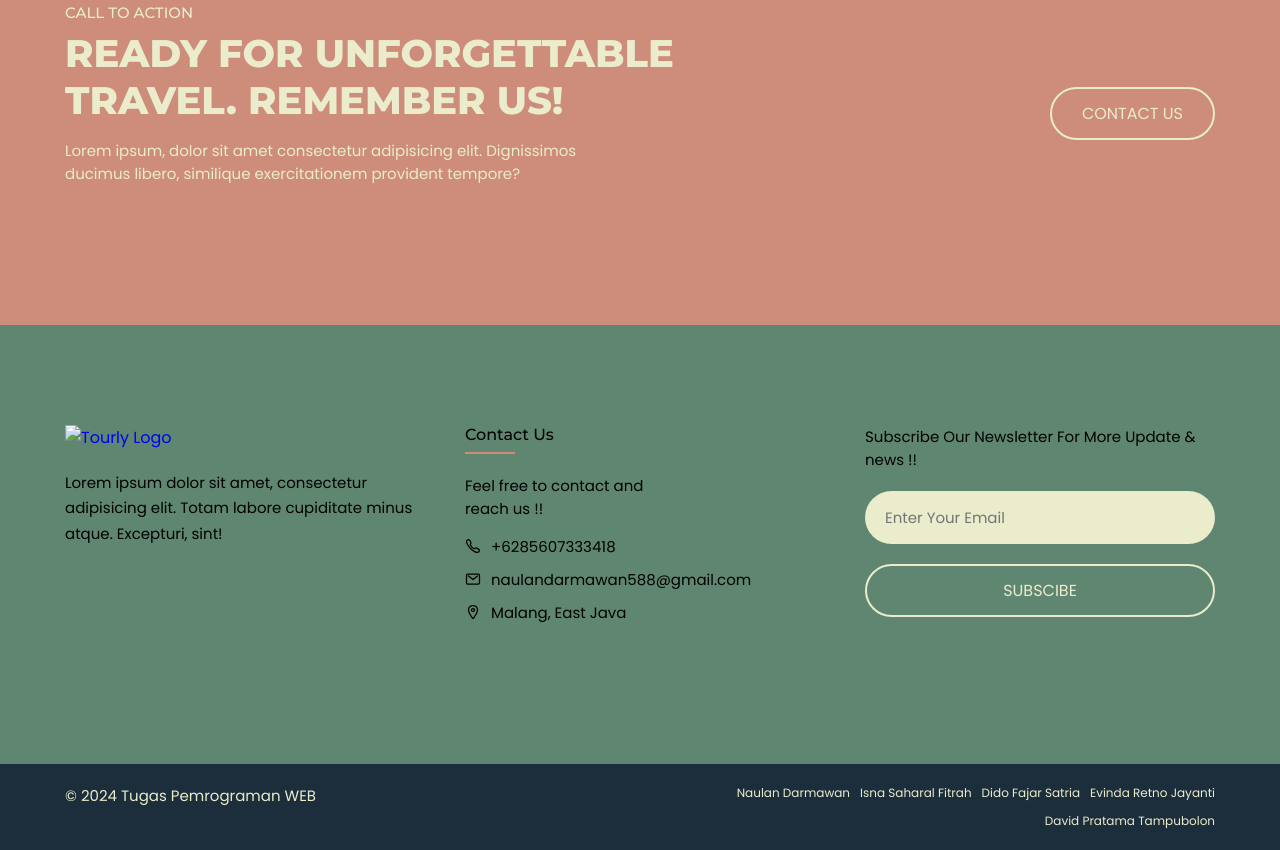
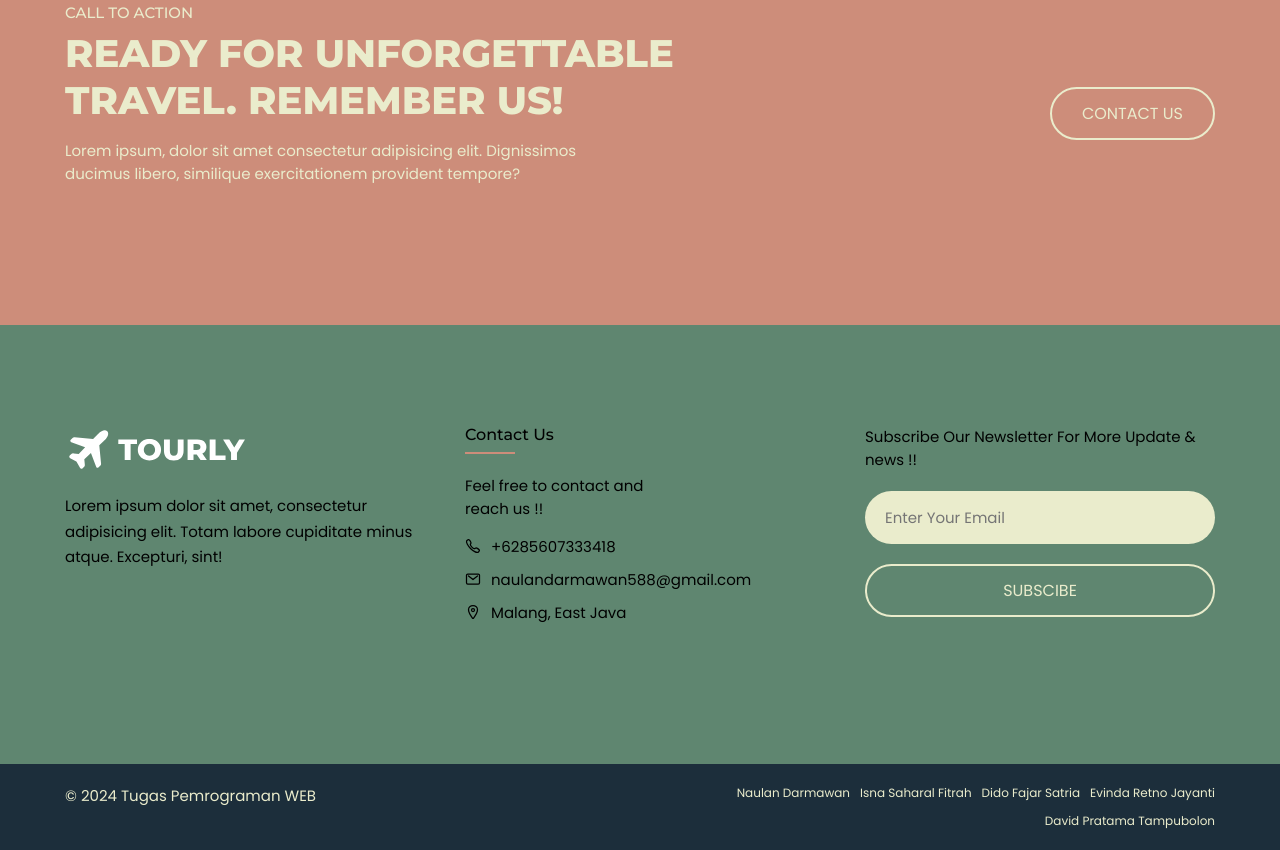
Before and after one commit to NaulanDarmawan/Tugas_Akhir_Pemrograman_WEB_01_Kelompok_01, a plain HTML site: page index.html in a window 1280 px wide. Shown: the part 5250-6100 px from the top of the page. Drawn offline with nearby package versions, Linux system fonts and the light colour scheme; the site is published under a folder, as on GitHub Pages, so addresses that start at the root find nothing.

Commit message:
update path images

```diff
--- a/index.html
+++ b/index.html
@@ -792,7 +792,7 @@
         <div class="container">
           <div class="footer-brand">
             <a href="#" class="logo">
-              <img src="/assets/logo.svg" alt="Tourly Logo" />
+              <img src="assets/logo.svg" alt="Tourly Logo" />
             </a>
             <p class="footer-text">
               Lorem ipsum dolor sit amet, consectetur adipisicing elit. Totam
```
